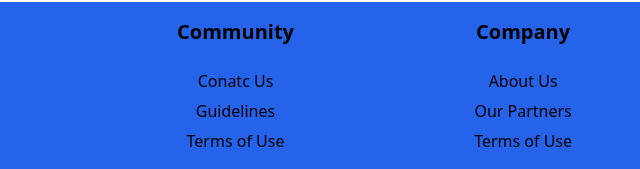
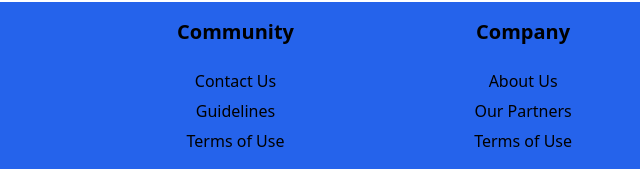
Before and after one commit to Kedesh23/freelance, a website: page public/result.html in a window 1280 px wide. Shown: the part 764-933 px from the top of the page, 438-1078 px from the left. Drawn offline with nearby package versions, Linux system fonts and the light colour scheme.

Commit message:
mineur modif

```diff
--- a/public/result.html
+++ b/public/result.html
@@ -215,7 +215,7 @@
            <div class="flex flex-col items-center">
                <h1 class="font-bold text-xl mb-[1em]">Community</h1>
                <ul class="leading-[30px] flex flex-col items-center">
-                   <li><a href="#">Conatc Us</a></li>
+                   <li><a href="#">Contact Us</a></li>
                    <li><a href="#">Guidelines</a></li>
                    <li><a href="#">Terms of Use</a></li>
                </ul>
```
Also changed, not shown: public/dashboard.html (+1 -1 lines), public/forgot_password.html (+1 -1 lines), public/index.html (+1 -1 lines), public/register.html (+1 -1 lines), public/sign_in.html (+1 -1 lines).
